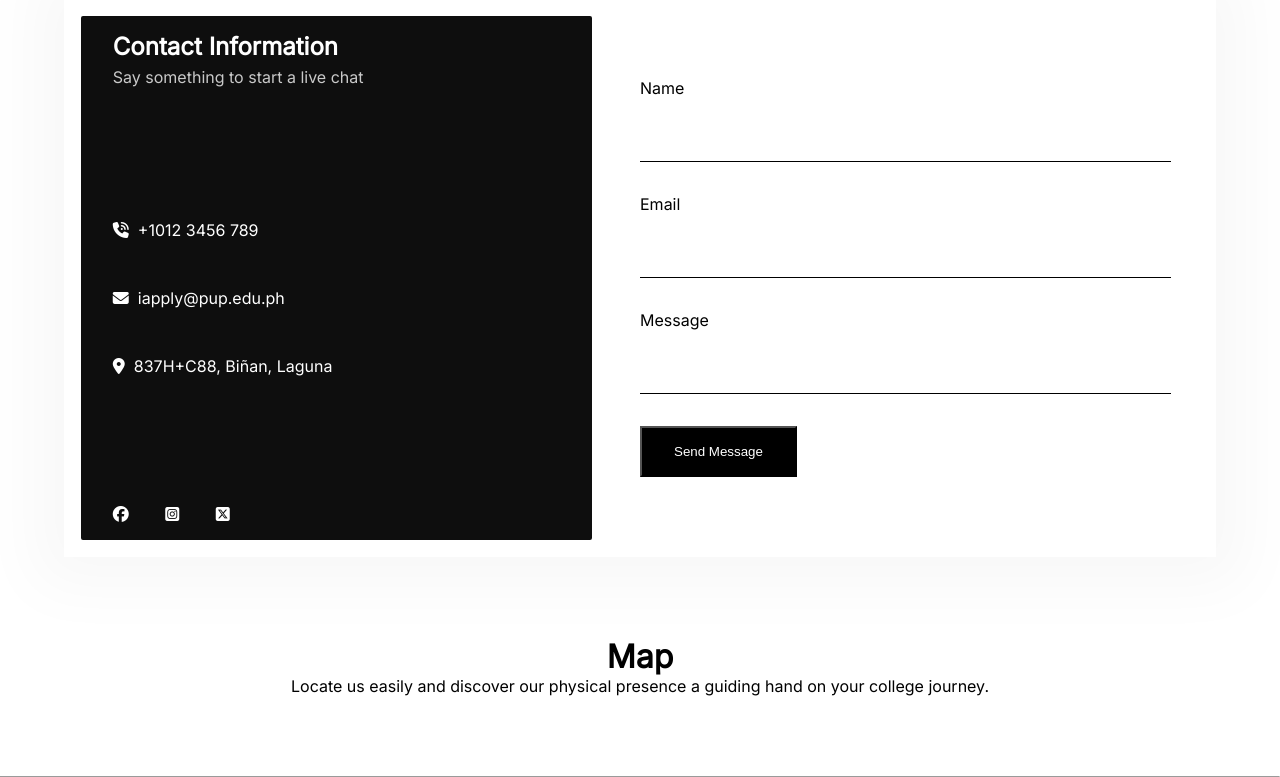
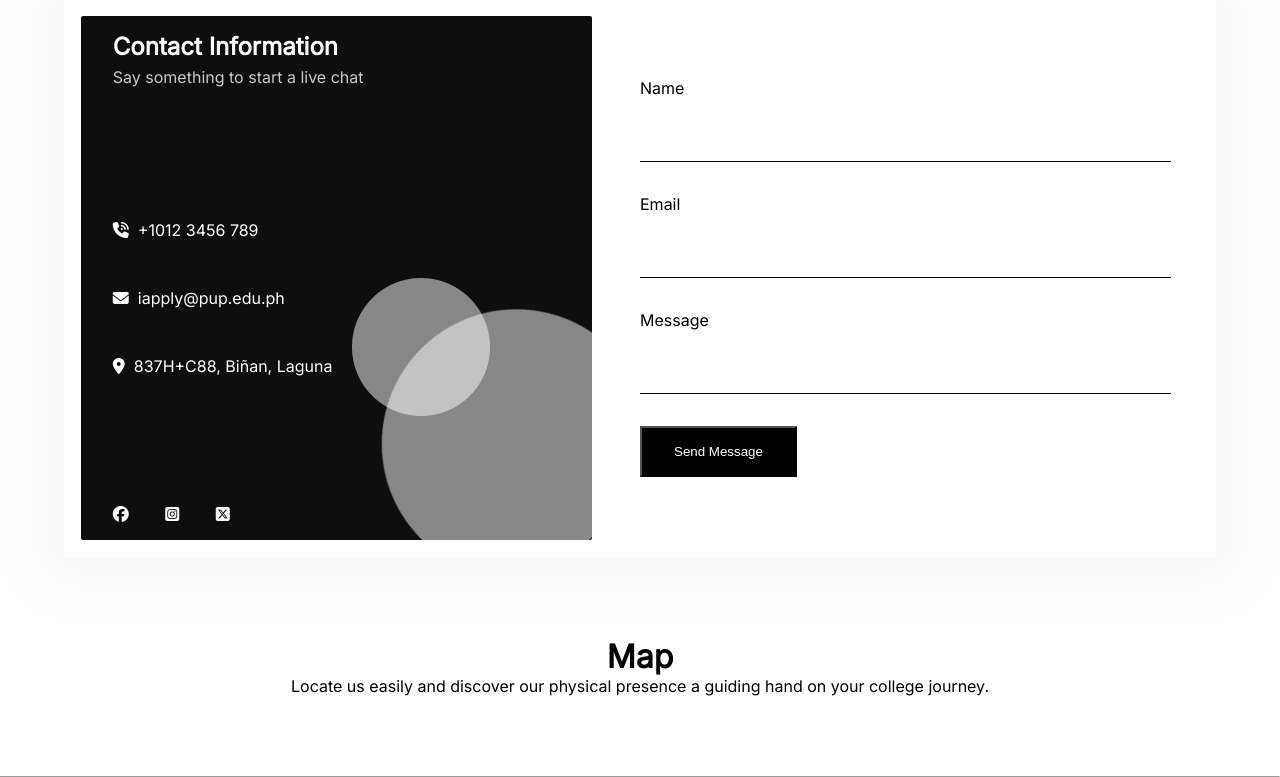
Before and after one commit to Stphnprz09/CollegeSurvivalGuide, a PHP site: page /template/contactus.html in a window 1280 px wide. Shown: the part 916-1693 px from the top of the page. Run offline with PHP 8.4, Linux system fonts and the light colour scheme; grey boxes are pictures that could not be loaded.

Commit message:
last nato, yung QA ko kasii eeeeee

```diff
--- a/css/contactus.css
+++ b/css/contactus.css
@@ -155,6 +155,7 @@ main {
 }
 
 .contact-details{
+    position: relative;
     width: 90%;
     background-color: #0E0E0E;
     color: #fff;
@@ -162,6 +163,20 @@ main {
     margin: 0.8rem ;
     border-radius: 5px;
     padding: 1rem 2rem;
+    overflow: hidden;
+}
+
+.elipse1{
+    position: absolute;
+    top:55%;
+    right: -9%;
+    rotate: 45deg;;
+}
+
+.elipse2{
+    position: absolute;
+    top: 50%;
+    right: 20%;
 }
 
 .title{
--- a/template/contactus.html
+++ b/template/contactus.html
@@ -78,6 +78,8 @@
                         <i class="fa-brands fa-square-instagram"></i>
                         <i class="fa-brands fa-square-x-twitter"></i>
                     </div>
+                    <img class="elipse1" src="../Images/Ellipse 793.png" alt="">
+                    <img class="elipse2" src="../Images/Ellipse 794.png" alt="">
                 </div>
                 <div class="contact-form">
                     <!-- form -->
--- a/template/tools.html
+++ b/template/tools.html
@@ -78,7 +78,7 @@
                 </div>
                 <div class="tools-card">
                     <img src="../Images/calendar.png" alt="">
-                    <a href="../template/schedule/" target="_blank"><i class="fa-solid fa-arrow-up"></i></a>
+                    <a href="../template/schedule/index.php" target="_blank"><i class="fa-solid fa-arrow-up"></i></a>
                     <h3>Calendar</h3>
                     <p>The mini calendar provides users with a quick and convenient overview of dates, facilitating easy scheduling and
                     planning.</p>
```
Also changed, not shown: template/schedule/save_schedule.php (+11 -8 lines), Images/Ellipse 793.png (added), Images/Ellipse 794.png (added).
